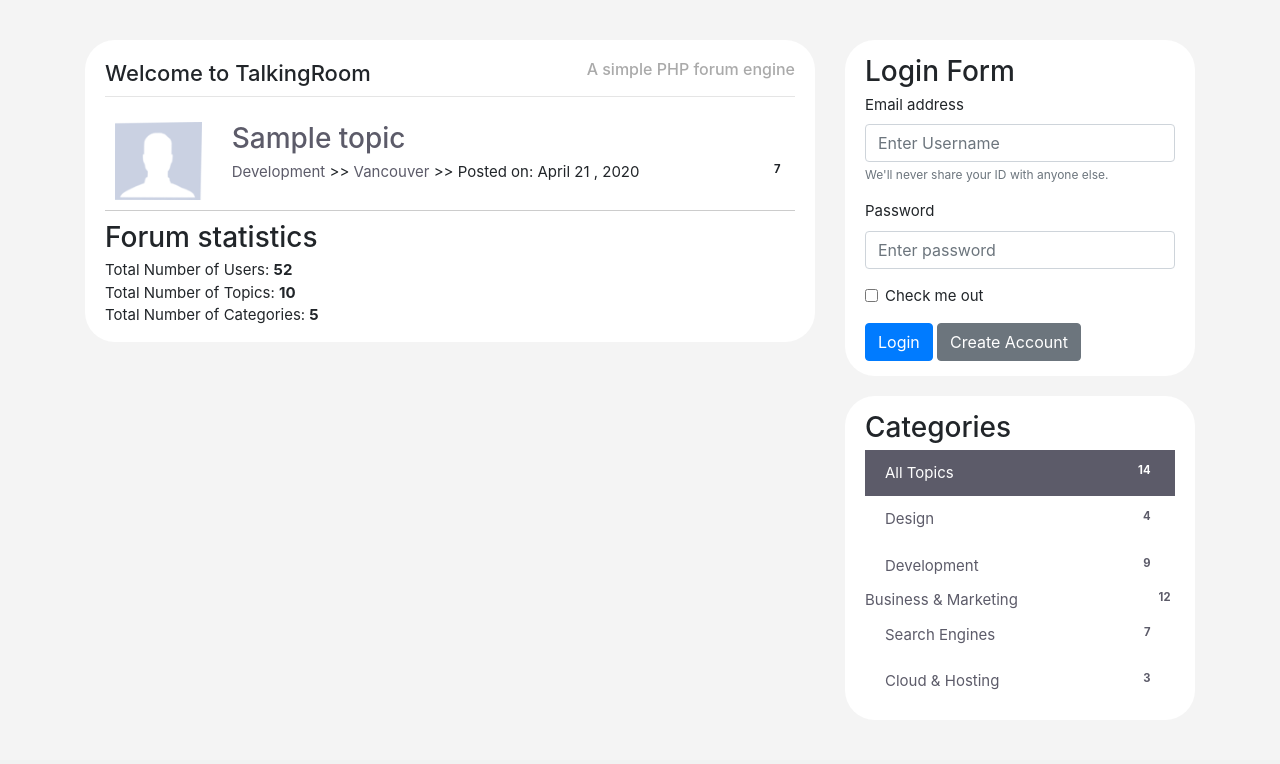
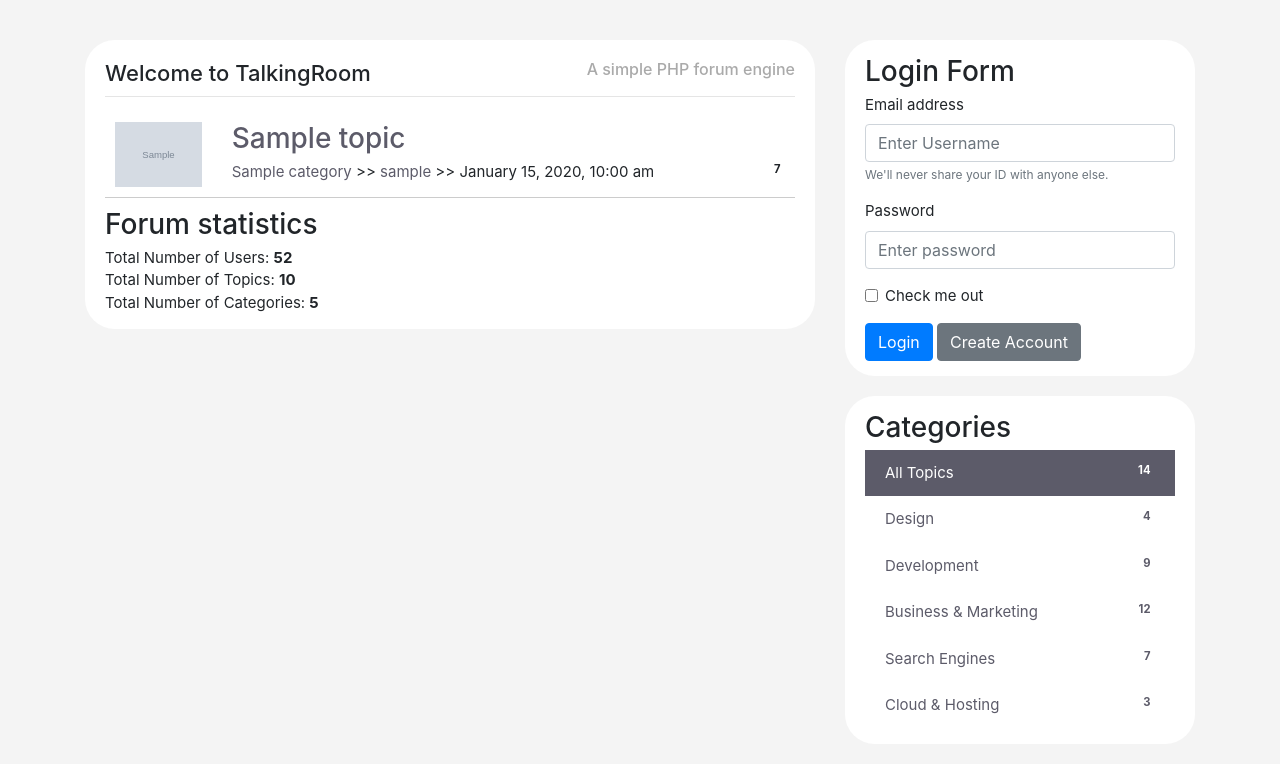
Before and after one commit to vancouver29/Gespraechsforum, a PHP site: page / in a window 1280 px wide. Shown: the part 40-804 px from the top of the page. Before the commit the page ends 760 px from the top, so only its background shows below. Run offline with PHP 8.4, Linux system fonts and the light colour scheme; tables that the repository leaves empty or names only in its code hold one stand-in row (values such as "Sample post"); grey boxes marked "Sample" are stand-in pictures.

Commit message:
connected frontpage.php with the corresponding php links and added helpers format funtions

```diff
--- a/helpers/format_helper.php
+++ b/helpers/format_helper.php
@@ -1 +1,22 @@
 <?php
+/*
+ * URL Format
+ */
+function urlFormat($str){
+    //Strip out all whitespace
+    $tr = preg_replace('/\s*/', '', $str);
+    //Convert the string to all lowercase
+    $str = strtolower($str);
+    //URL Encode
+    $str = urlencode($str);
+    return $str;
+}
+
+/*
+ * Format Date
+ */
+
+function formateDate($date){
+    $date = date("F j, Y, g:i a", strtotime($date));
+    return $date;
+}
--- a/templates/frontpage.php
+++ b/templates/frontpage.php
@@ -6,14 +6,15 @@
         <li class="topic">
             <div class="row">
                 <div class="col-md-2">
-                    <img class="avatar float-left" src="img/no_imag.png">
+                    <img class="avatar float-left" src="img/<?php echo $topic->avatar;?>">
                 </div>
                 <div class="col-md-10">
                     <div class="topic-content float-right">
                         <h3><a href="topic.php"><?php echo $topic->title; ?></a></h3>
                         <div class="topic-info">
-                            <a href="category.php">Development</a> >> <a href="profile.php">Vancouver</a> >> Posted on:
-                            April 21 , 2020
+                            <a href="topics.php?category=<?php echo urlFormat($topic->category_id); ?>"><?php echo $topic->name; ?></a> >>
+                            <a href="topics.php?user=<?php echo urlFormat($topic->user_id); ?>"><?php echo $topic->username; ?></a> >>
+                            <?php echo formateDate($topic->create_date); ?>
                             <span class="badge float-right">7</span>
                         </div>
                     </div>
--- a/templates/includes/footer.php
+++ b/templates/includes/footer.php
@@ -29,7 +29,7 @@
                 <a href="#" class="list-group-item active">All Topics <span class="badge float-right">14</span></a>
                 <a href="#" class="list-group-item ">Design <span class="badge float-right">4</span></a>
                 <a href="#" class="list-group-item ">Development <span class="badge float-right">9</span></a>
-                <a href="#" class="list-grou p-item ">Business & Marketing <span class="badge float-right">12</span></a>
+                <a href="#" class="list-group-item ">Business & Marketing<span class="badge float-right">12</span></a>
                 <a href="#" class="list-group-item ">Search Engines <span class="badge float-right">7</span></a>
                 <a href="#" class="list-group-item ">Cloud & Hosting <span class="badge float-right">3</span></a>
             </div>
```
